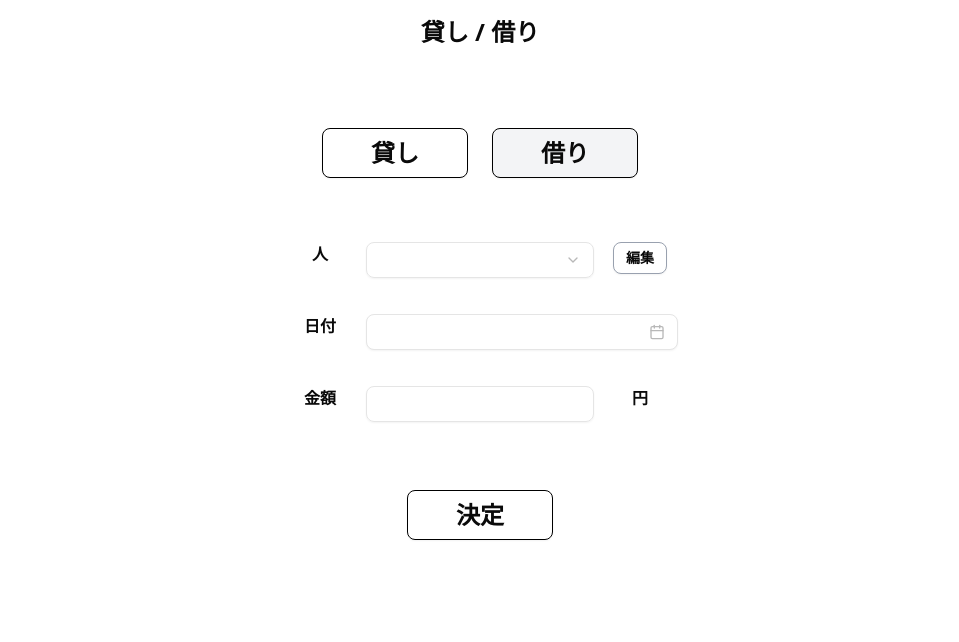
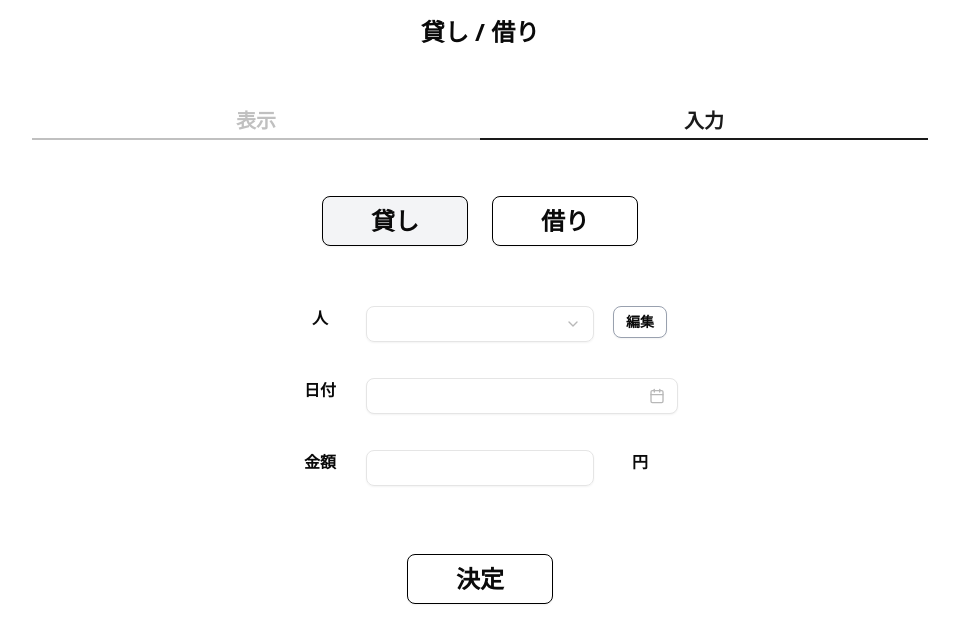
Before and after one commit to tsukuba-cojt/trackmate-front, a Next.js app: page /loan/input in a window 1280 px wide. Shown: the top 642 px of the page, without its empty margins (160-1119 px from the left). Built offline with nearby package versions, Linux system fonts and the light colour scheme.

Commit message:
貸し借りの選択状況を示すstateを親コンポーネントへ移動 & Switcherコンポーネントの追加

```diff
--- a/app/loan/input/page.tsx
+++ b/app/loan/input/page.tsx
@@ -2,16 +2,32 @@
 
 import DebtRentToggleButton from "@/components/DebtRentToggleButton";
 import LoanInputForm from "@/components/LoanInputForm";
+import Switcher from "@/components/switcher";
+import { useState } from "react";
 
 export default function InputPage() {
+  const [isSelectedLend, setIsSelectedLend] = useState<boolean>(true);
+
   return (
-    <div className="flex flex-col w-full items-center justify-center gap-y-16 ">
+    <div className="flex flex-col w-full items-center justify-center">
       <div className="text-2xl font-bold my-4">
         貸し / 借り
       </div>
+      <Switcher
+      leftText="表示"
+      leftLink="loan/display.tsx"
+      rightText="入力"
+      rightLink="/loan/input.tsx"
+      focus="right"
+      ></Switcher>
+      <DebtRentToggleButton
+      isSelectedLend={isSelectedLend}
+      setIsSelectedLend={setIsSelectedLend}
+      className="mb-15"
+      ></DebtRentToggleButton>
+      <LoanInputForm
 
-      <DebtRentToggleButton></DebtRentToggleButton>
-      <LoanInputForm></LoanInputForm>
+      ></LoanInputForm>
     </div>
   );
 }
```
